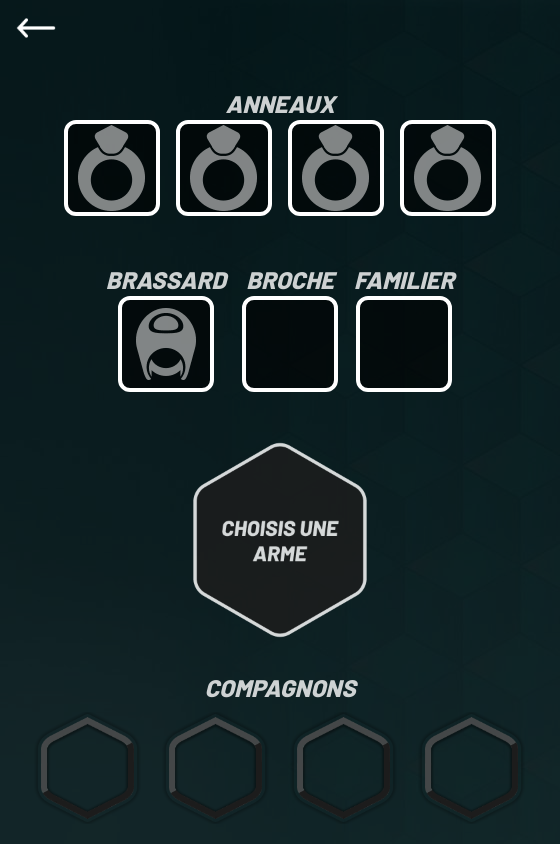
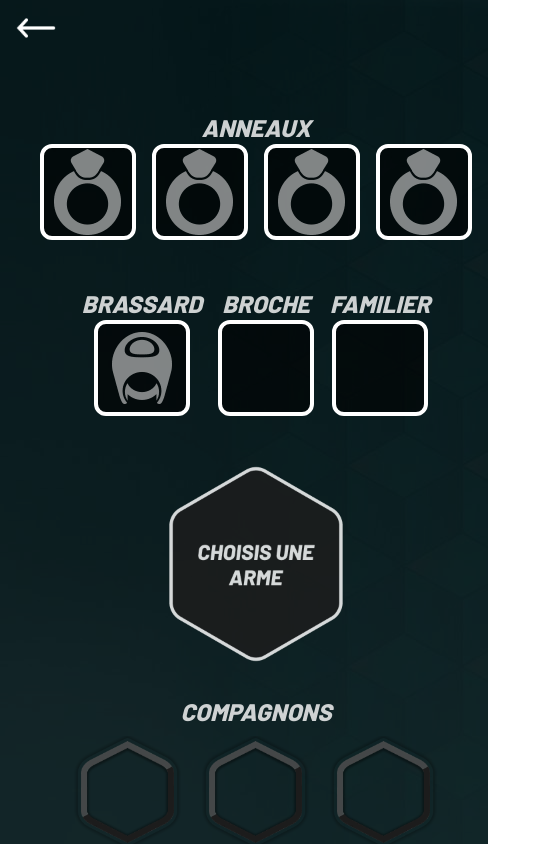
Before and after one commit to Ulkio/waven-builder, a Next.js app: page /build in a window 390 px wide. Shown: the top 844 px of the page, 560 px wide, since content can reach past the window. Built offline with nearby package versions, Linux system fonts and the light colour scheme.

Commit message:
try responsive fixes

```diff
--- a/app/(routes)/build/page.tsx
+++ b/app/(routes)/build/page.tsx
@@ -649,7 +649,7 @@
   };
 
   return (
-    <main className="h-full w-fit flex flex-col items-stretch justify-between gap-6 ">
+    <main className=" flex flex-col items-stretch justify-center p-6 gap-6 ">
       {build.arme && (
         <motion.div
           key={build.arme.nom}
@@ -932,7 +932,7 @@
           <div className="flex flex-col xl:basis-2/6 px-4  xl:h-full gap-8">
             <div className="flex flex-col gap-2 px-4 items-center xl:items-start">
               <p className={titleVariants}>Compagnons</p>
-              <div className="flex flex-row gap-4 justify-center">
+              <div className="flex flex-row flex-wrap gap-4 justify-center">
                 <div
                   className={`bg-contain h-28 w-28 hover:cursor-pointer ${
                     build.compagnons[0] ? companionSquareVariants : emptyCompanionVariants
```
